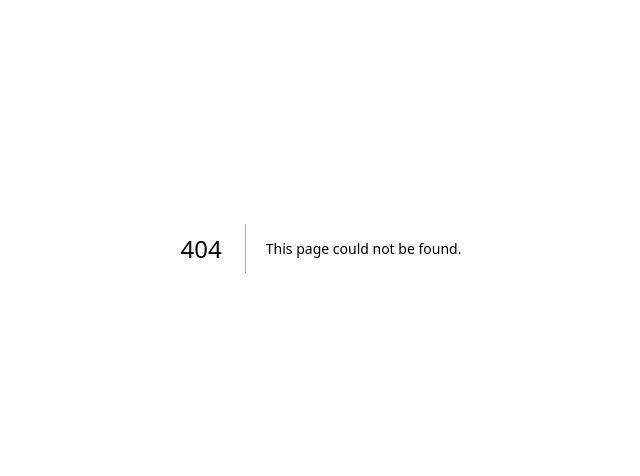
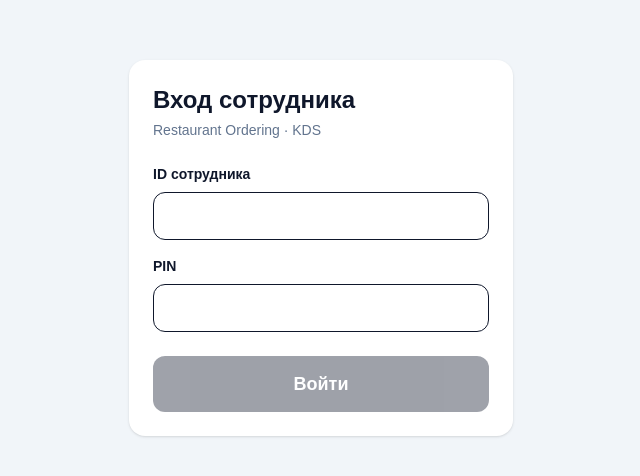
Before and after one commit to Yumis84/restaurant-ordering, a Next.js app: page /shavalleya-pages/orders/live/login in a window 1280 px wide. Before the commit this address had no page. Shown: the part 152-628 px from the top of the page, without its empty margins (319-959 px from the left). Built offline with nearby package versions, Linux system fonts and the light colour scheme.

Commit message:
feat(kds): add protected staff login screen

```diff
--- /dev/null
+++ b/app/orders/live/login/page.tsx
@@ -0,0 +1,50 @@
+'use client'
+
+import { FormEvent, useState } from 'react'
+import { useRouter } from 'next/navigation'
+
+export default function StaffLoginPage() {
+  const router=useRouter()
+  const [staffId,setStaffId]=useState('')
+  const [pin,setPin]=useState('')
+  const [busy,setBusy]=useState(false)
+  const [error,setError]=useState('')
+
+  async function submit(event: FormEvent) {
+    event.preventDefault()
+    if (!staffId.trim() || !pin) return
+    setBusy(true); setError('')
+    try {
+      const response=await fetch('/staff/api/session',{
+        method:'POST',
+        credentials:'same-origin',
+        headers:{'Content-Type':'application/json'},
+        body:JSON.stringify({staff_id:staffId.trim(),pin}),
+      })
+      const payload=await response.json().catch(()=>({}))
+      if (!response.ok) throw new Error(payload?.error||'LOGIN_FAILED')
+      setPin('')
+      router.replace('/orders/live')
+      router.refresh()
+    } catch (e) {
+      setError(e instanceof Error && e.message==='INVALID_CREDENTIALS'
+        ? 'Неверный сотрудник или PIN.'
+        : 'Не удалось войти. Попробуйте ещё раз.')
+    } finally { setBusy(false) }
+  }
+
+  return <main className="grid min-h-screen place-items-center bg-slate-100 p-4 text-slate-900">
+    <form onSubmit={submit} className="w-full max-w-sm rounded-2xl bg-white p-6 shadow-sm">
+      <h1 className="text-2xl font-black">Вход сотрудника</h1>
+      <p className="mt-1 text-sm text-slate-500">Restaurant Ordering · KDS</p>
+      <label className="mt-6 block text-sm font-bold">ID сотрудника
+        <input autoComplete="username" value={staffId} onChange={e=>setStaffId(e.target.value)} className="mt-2 min-h-12 w-full rounded-xl border px-3" />
+      </label>
+      <label className="mt-4 block text-sm font-bold">PIN
+        <input type="password" inputMode="numeric" autoComplete="current-password" value={pin} onChange={e=>setPin(e.target.value)} className="mt-2 min-h-12 w-full rounded-xl border px-3 text-2xl tracking-widest" />
+      </label>
+      {error && <p role="alert" className="mt-4 text-sm text-red-800">{error}</p>}
+      <button disabled={busy||!staffId.trim()||!pin} className="mt-6 min-h-14 w-full rounded-xl bg-slate-900 text-lg font-bold text-white disabled:opacity-40">{busy?'Вход…':'Войти'}</button>
+    </form>
+  </main>
+}
```
